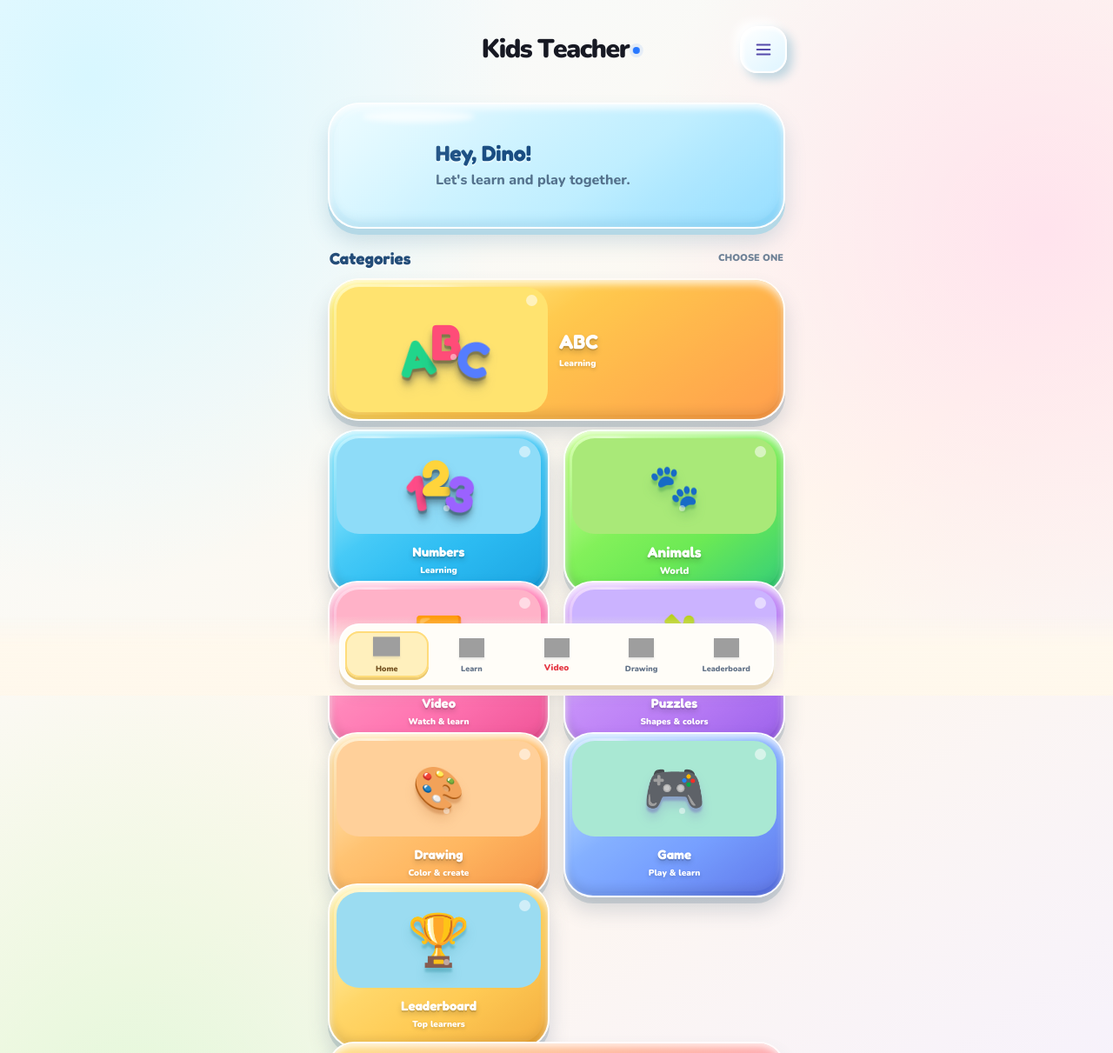
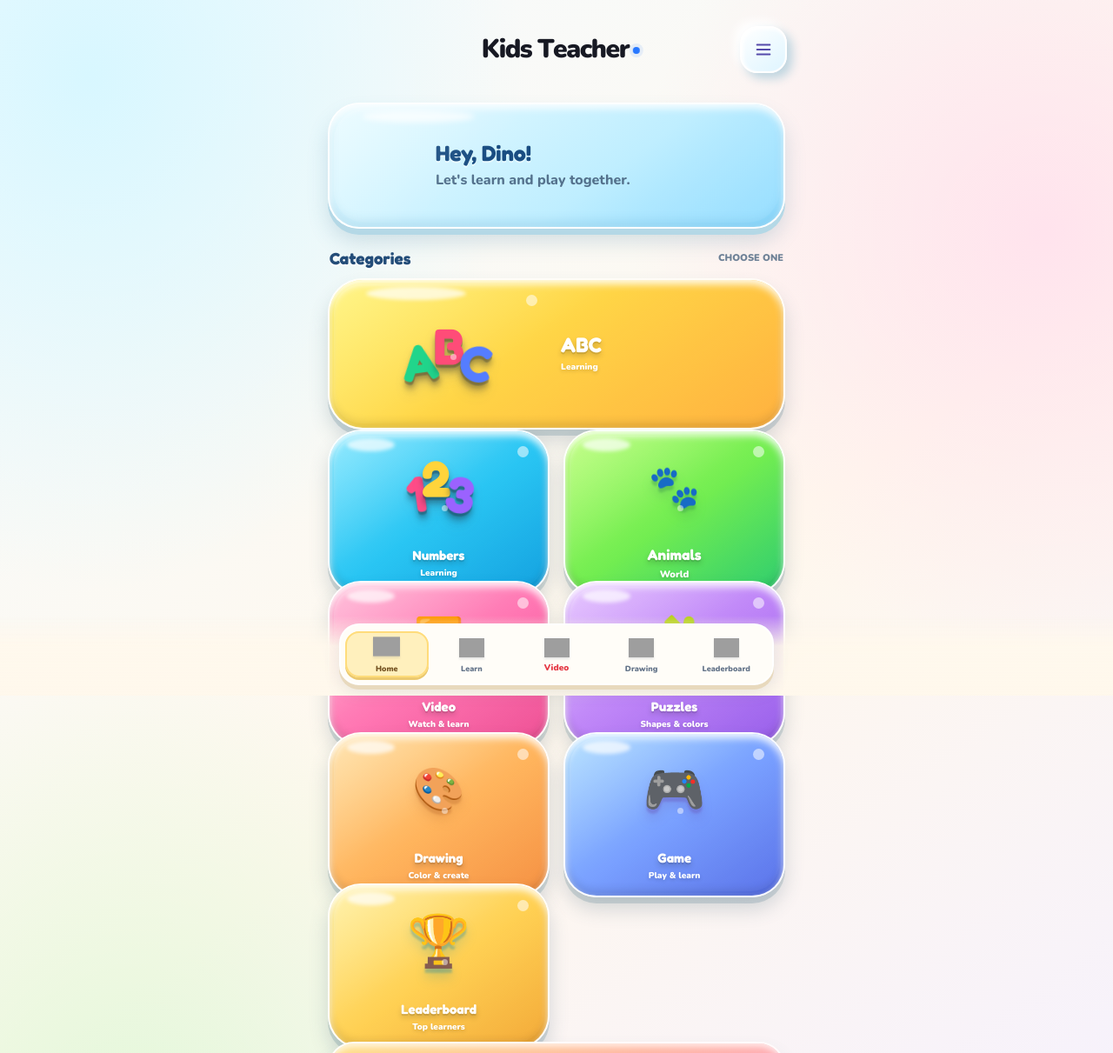
Before and after one commit to Dyahi8086/KidsTeacher, a plain HTML site: page index-home.html in a window 1280 px wide. Shown: the top 1211 px of the page at 87% size. Drawn offline with nearby package versions, Linux system fonts and the light colour scheme; grey boxes are pictures that could not be loaded; a script that the page names is missing.

Commit message:
Remove inner category panels and match full glossy bubble reference

```diff
--- a/index-home.html
+++ b/index-home.html
@@ -887,6 +887,37 @@ body{
  #homePage .abc-art i,#homePage .number-art i{font-size:51px!important}
 }
 
+
+/* EXACT CONTINUOUS GEL-BUBBLE CARDS — REMOVE INNER PANELS */
+#homePage .category-card .category-art{background:transparent!important;border:0!important;box-shadow:none!important;border-radius:inherit!important}
+#homePage .category-card .category-copy{background:transparent!important;border:0!important;box-shadow:none!important;border-radius:0!important}
+#homePage .category-card{
+ padding:8px 10px 9px!important;overflow:hidden!important;border-radius:38px!important;
+ border:2px solid rgba(255,255,255,.96)!important;
+ box-shadow:inset 0 5px 8px rgba(255,255,255,.88),inset 0 -7px 10px rgba(0,0,0,.10),0 7px 0 rgba(78,117,139,.22),0 14px 22px rgba(55,88,112,.20)!important;
+}
+#homePage .category-card:before{inset:5px!important;border-radius:32px!important;background:linear-gradient(145deg,rgba(255,255,255,.20),transparent 45%,rgba(255,255,255,.05))!important}
+#homePage .category-card:after{left:8%!important;top:8px!important;width:22%!important;height:15px!important;background:rgba(255,255,255,.78)!important;filter:blur(2px)!important}
+#homePage .category-card .category-art{width:100%!important;min-height:112px!important;height:auto!important;flex:1 1 auto!important;display:flex!important;align-items:center!important;justify-content:center!important}
+#homePage .category-card .category-copy{width:100%!important;min-height:60px!important;flex:0 0 auto!important;display:flex!important;align-items:center!important;justify-content:center!important;flex-direction:column!important;padding:4px 5px 7px!important;text-align:center!important}
+#homePage .category-abc{background:linear-gradient(145deg,#fff36b 0%,#ffd747 42%,#ffad35 100%)!important;min-height:174px!important;height:174px!important;display:flex!important;flex-direction:row!important;align-items:stretch!important;padding:8px 14px!important;border-radius:40px!important}
+#homePage .category-abc .category-art{width:48%!important;flex:0 0 48%!important;min-height:0!important;height:auto!important}
+#homePage .category-abc .category-copy{width:52%!important;flex:1 1 52%!important;min-height:0!important;align-items:flex-start!important;text-align:left!important;padding-left:12px!important}
+#homePage .category-numbers{background:linear-gradient(145deg,#7be5ff 0%,#28c5f3 52%,#079cde 100%)!important}
+#homePage .category-animals{background:linear-gradient(145deg,#baff70 0%,#71ed50 52%,#23ca67 100%)!important}
+#homePage .category-video{background:linear-gradient(145deg,#ffb3d3 0%,#ff75b2 52%,#ed478f 100%)!important}
+#homePage .category-puzzles{background:linear-gradient(145deg,#e1baff 0%,#bd83f7 52%,#9256e9 100%)!important}
+#homePage .category-drawing{background:linear-gradient(145deg,#ffe0a1 0%,#ffb45c 52%,#f58b39 100%)!important}
+#homePage .category-game{background:linear-gradient(145deg,#a8dcff 0%,#789fff 52%,#526be8 100%)!important}
+#homePage .category-leaderboard{background:linear-gradient(145deg,#fff09a 0%,#ffd052 52%,#f3a52e 100%)!important}
+#homePage .category-copy b{font-size:19px!important;font-weight:1000!important;color:#fff!important;text-shadow:0 2px 0 rgba(0,0,0,.10),0 4px 6px rgba(0,0,0,.18)!important}
+#homePage .category-copy small{font-size:13px!important;font-weight:900!important;color:#fff!important;text-shadow:0 2px 4px rgba(0,0,0,.16)!important}
+#homePage .category-abc .category-copy b{font-size:24px!important}
+#homePage .category-flat-icon{filter:drop-shadow(0 7px 5px rgba(30,65,88,.28))!important}
+#homePage .abc-art i,#homePage .number-art i{text-shadow:0 3px 0 rgba(0,0,0,.12),0 7px 6px rgba(0,0,0,.22)!important}
+#homePage .category-card:active{transform:translateY(4px) scale(.985)!important}
+@media(max-width:380px){#homePage .category-card{min-height:170px!important;height:170px!important;border-radius:33px!important}#homePage .category-abc{min-height:150px!important;height:150px!important}}
+
 </style></head>
 <body>
 <div class="app">
```
